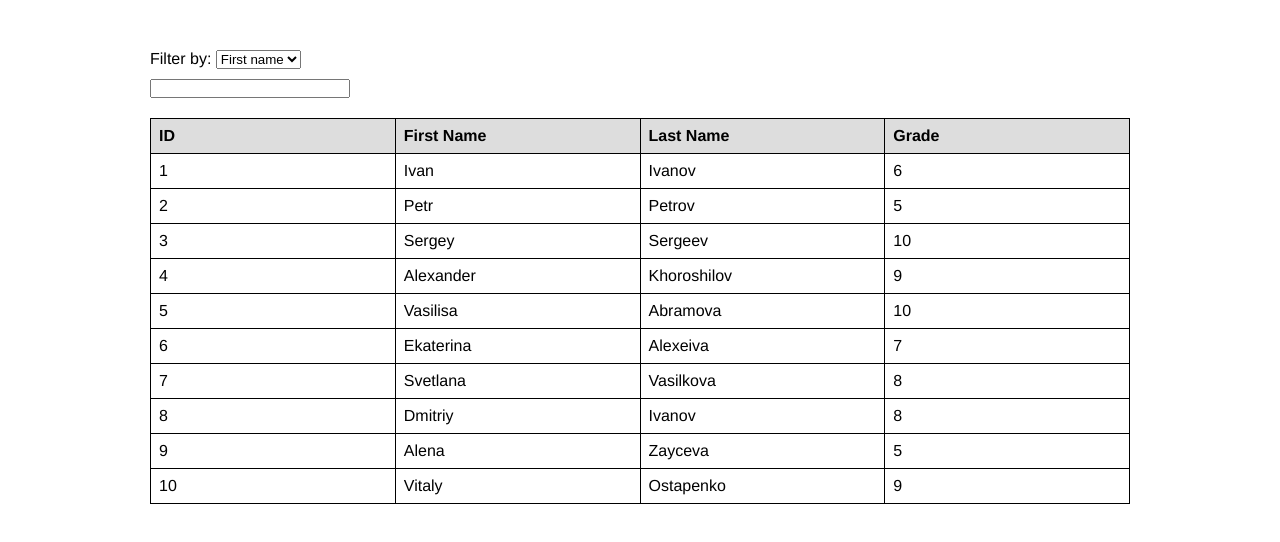
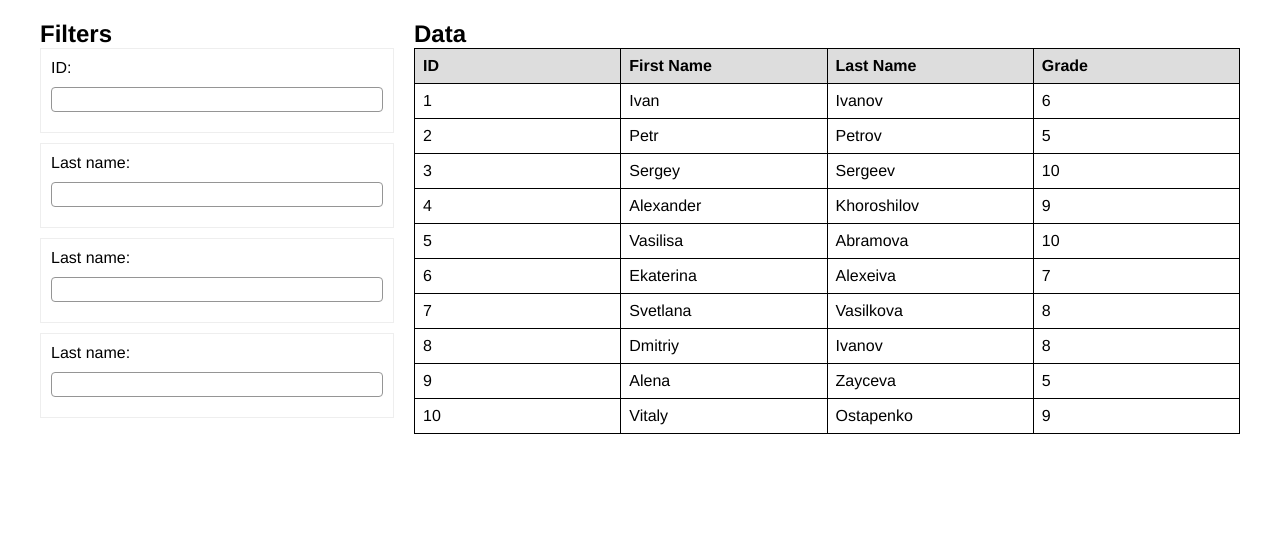
Before and after one commit to sensej/students-data-table, a plain HTML site: page src/index.html in a window 1280 px wide. Drawn offline with Linux system fonts and the light colour scheme.

Commit message:
Отрефакторил код

```diff
--- a/src/css/style.css
+++ b/src/css/style.css
@@ -8,24 +8,27 @@
 
 body {
   font-family: Helvetica, serif;
+  font-size: 1rem;
 }
 
 .wrapper {
+  display: flex;
+  flex-direction: column;
+  gap: 20px;
   width: 100%;
-  max-width: 980px;
-  margin: 50px auto;
+  max-width: 1200px;
+  margin: auto;
 }
 
-.filters {
+.filters,
+.table-container {
   width: 100%;
-  max-width: 200px;
-  display: flex;
-  flex-direction: column;
-  margin: 20px 0;
-  gap: 10px;
 }
 
-select {
+.filters-item {
+  border: 1px solid #eee;
+  padding: 10px;
+  margin-bottom: 10px;
 }
 
 table {
@@ -44,3 +47,32 @@ td {
   padding: 8px;
   text-align: left;
 }
+
+label,
+input {
+  display: block;
+  box-sizing: border-box;
+  width: 100%;
+  margin-bottom: 10px;
+}
+
+input {
+  border: 1px solid #959595;
+  border-radius: 4px;
+  padding: 4px 8px;
+}
+
+@media (min-width: 768px) {
+  .wrapper {
+    margin: 20px auto;
+    flex-direction: row;
+  }
+
+  .filters {
+    width: 30%;
+  }
+
+  .table-container {
+    width: 70%;
+  }
+}
--- a/src/index.html
+++ b/src/index.html
@@ -10,28 +10,66 @@
   <body>
     <div class="wrapper">
       <div class="filters">
-        <div class="filters-box">
-          <label for="search-type">Filter by:</label>
-          <select name="search-type" id="search-type">
-            <option value="firstName">First name</option>
-            <option value="lastName">Last name</option>
-            <option value="grade">Grade</option>
-          </select>
+        <h2>Filters</h2>
+
+        <div class="filters-item filter-id">
+          <label for="search-id">ID:</label>
+          <input
+            type="text"
+            id="search-id"
+            class="search-input"
+            data-column="id"
+          />
         </div>
-        <input type="text" id="search" />
+
+        <div class="filters-item filter-first-name">
+          <label for="search-name">Last name:</label>
+          <input
+            type="text"
+            id="search-first-name"
+            class="search-input"
+            data-column="firstName"
+          />
         </div>
+
+        <div class="filters-item filter-last-name">
+          <label for="search-last-name">Last name:</label>
+          <input
+            type="text"
+            id="search-last-name"
+            class="search-input"
+            data-column="lastName"
+          />
+        </div>
+
+        <div class="filters-item filter-grade">
+          <label for="search-grade">Last name:</label>
+          <input
+            type="text"
+            id="search-grade"
+            class="search-input"
+            data-column="grade"
+          />
+        </div>
+      </div>
+
+      <div class="table-container">
+        <h2>Data</h2>
 
         <table id="studentsTable">
           <thead>
             <tr id="header-row-table">
-            <th data-sort-type="id">ID</th>
-            <th data-sort-type="firstName">First Name</th>
-            <th data-sort-type="lastName" id="lastNameHeader">Last Name</th>
-            <th data-sort-type="grade">Grade</th>
+              <th class="sortable" data-column="id">ID</th>
+              <th class="sortable" data-column="firstName">First Name</th>
+              <th class="sortable" data-column="lastName" id="lastNameHeader">
+                Last Name
+              </th>
+              <th class="sortable" data-column="grade">Grade</th>
             </tr>
           </thead>
-        <tbody></tbody>
+          <tbody data-tbody-id="students"></tbody>
         </table>
+      </div>
     </div>
     <script src="index.js" type="module"></script>
   </body>
--- a/src/index.js
+++ b/src/index.js
@@ -9,78 +9,56 @@ async function fetchStudents() {
 }
 
 async function init() {
-  const tableBody = document.querySelector('#studentsTable tbody');
+  const tableBody = document.querySelector('tbody[data-tbody-id="students"]');
   let studentsData = await fetchStudents();
 
   createTable(tableBody, studentsData);
 
-  const searchInput = document.querySelector('#search');
-  // const lastNameHeader = document.querySelector('#lastNameHeader');
+  const searchInputs = document.querySelectorAll('.search-input');
+  const tableHeaders = document.querySelectorAll('.sortable');
 
-  const headerRowTable = document.querySelector('#header-row-table');
+  const sortData = {
+    id: true,
+    firstName: true,
+    lastName: true,
+    grade: true,
+  };
 
-  let isSorted = true;
+  tableHeaders.forEach((tableHeader) => {
+    tableHeader.addEventListener('click', (e) => {
+      const column = tableHeader.getAttribute('data-column');
 
-  headerRowTable.addEventListener('click', (e) => {
-    const target = e.target;
+      studentsData = studentsData.sort((a, b) => {
+        const compareElementA = a[column].toString().toLowerCase();
+        const compareElementB = b[column].toString().toLowerCase();
 
-    if (target.hasAttribute('data-sort-type')) {
-      studentsData = studentsData.sort((a, b) => {
-        const compareElementA =
-          typeof a[target.dataset.sortType] === 'string'
-            ? a[target.dataset.sortType].toLowerCase()
-            : a[target.dataset.sortType];
-        const compareElementB =
-          typeof b[target.dataset.sortType] === 'string'
-            ? b[target.dataset.sortType].toLowerCase()
-            : b[target.dataset.sortType];
-
-        if (isSorted) {
-          if (typeof compareElementA === 'number') {
-            return compareElementA - compareElementB;
-          }
-
+        if (sortData[column]) {
           return compareElementA.localeCompare(compareElementB);
         } else {
-          if (typeof compareElementB === 'number') {
-            return compareElementB - compareElementA;
-          }
-
           return compareElementB.localeCompare(compareElementA);
         }
       });
 
-      isSorted = !isSorted;
+      sortData[column] = !sortData[column];
+
       tableBody.innerHTML = '';
       createTable(tableBody, studentsData);
-    }
+    });
   });
 
-  // lastNameHeader.addEventListener('click', (e) => {
-  //   studentsData = studentsData.sort((a, b) => {
-  //     const lastNameA = a.lastName.toLowerCase();
-  //     const lastNameB = b.lastName.toLowerCase();
+  searchInputs.forEach((searchInput) => {
+    searchInput.addEventListener('input', (event) => {
+      const searchValues = {};
 
-  //     if (isSorted) {
-  //       return lastNameA.localeCompare(lastNameB);
-  //     } else {
-  //       return lastNameB.localeCompare(lastNameA);
-  //     }
-  //   });
+      searchInputs.forEach((input) => {
+        searchValues[input.getAttribute('data-column')] = input.value;
+      });
 
-  //   isSorted = !isSorted;
-  //   tableBody.innerHTML = '';
-  //   createTable(tableBody, studentsData);
-  // });
+      const filteredStudents = filterTable(studentsData, searchValues);
 
-  searchInput.addEventListener('input', (event) => {
-    const searchValue = event.target.value;
-    const searchType = document.querySelector('#search-type').value;
-
-    const filteredStudents = filterTable(studentsData, searchValue, searchType);
-
-    tableBody.innerHTML = '';
-    createTable(tableBody, filteredStudents);
+      tableBody.innerHTML = '';
+      createTable(tableBody, filteredStudents);
+    });
   });
 }
 
--- a/src/js/filterTable.js
+++ b/src/js/filterTable.js
@@ -1,9 +1,11 @@
-export default function filterTable(students, searchValue, searchType) {
+export default function filterTable(students, searchValues) {
   const filteredData = students.filter((student) => {
-    return student[searchType]
-      .toString()
-      .toLowerCase()
-      .includes(searchValue.toLowerCase());
+    return Object.keys(searchValues).every((key) => {
+      return student[key]
+        .toString()
+        .toLowerCase()
+        .includes(searchValues[key].toLowerCase());
+    });
   });
 
   return filteredData;
```
Lines whose indentation alone changed are shown as unchanged.
